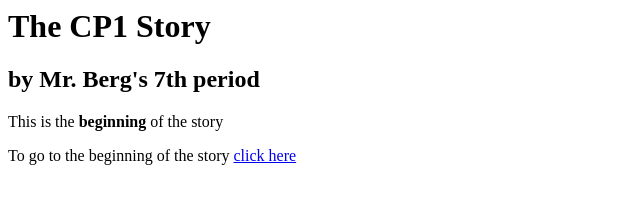
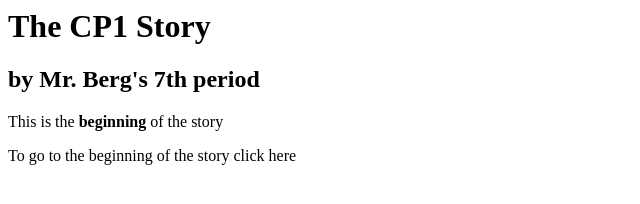
Before and after one commit to aawoods4/StoryWebsite, a plain HTML site: page index.html in a window 1280 px wide. Shown: the full height of the page, 0-640 px from the left. Drawn offline with Linux system fonts and the light colour scheme.

Commit message:
Update index.html

```diff
--- a/index.html
+++ b/index.html
@@ -3,6 +3,6 @@
         <h1>The CP1 Story</h1>
         <h2>by Mr. Berg's 7th period</h2>
         <p>This is the <strong>beginning</strong> of the story</p>
-        <p>To go to the beginning of the story <a href="https://aawoods4.github.io/StoryWebsite/story.txt">click here</a> </p>
+        <p>To go to the beginning of the story click here</p>
     </body>
 </html>
```
